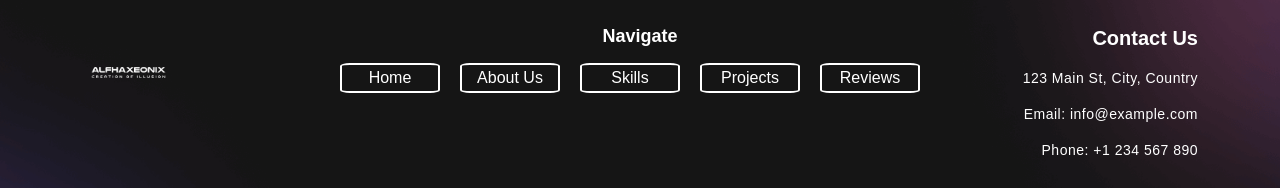
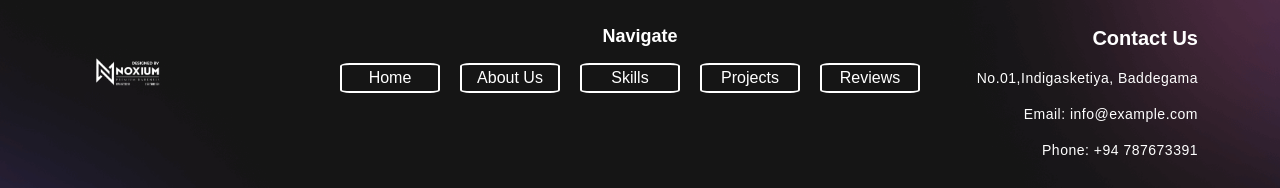
Before and after one commit to VishishtaDilsara/Alfa_project, a React (Create React App) app: page / in a window 1280 px wide. Shown: the part 4481-4669 px from the top of the page. Built offline with nearby package versions, Linux system fonts and the light colour scheme.

Commit message:
Let's Connect Buttons connected with Whatsapp

```diff
--- a/src/components/Banner.js
+++ b/src/components/Banner.js
@@ -81,7 +81,11 @@ export const Banner = () => {
                     UI/UX, bringing innovative ideas to life with a modern and
                     professional touch.
                   </p>
-                  <button onClick={() => console.log("connect")}>
+                  <button
+                    onClick={() =>
+                      window.open("https://wa.me/94787673391", "_blank")
+                    }
+                  >
                     Let's connect <ArrowRightCircle size={25} />
                   </button>
                 </div>
--- a/src/components/Footer.js
+++ b/src/components/Footer.js
@@ -1,5 +1,5 @@
 import { Container, Row, Col } from "react-bootstrap";
-import logo from "../assets/img/NAME.png";
+import logo from "../assets/img/Noxium Logo full.png";
 import navIcon1 from "../assets/img/nav-icon1.svg";
 import navIcon2 from "../assets/img/nav-icon2.svg";
 import navIcon3 from "../assets/img/nav-icon3.svg";
@@ -39,9 +39,9 @@ export const Footer = () => {
           {/* Contact Section */}
           <Col md={4} sm={12} className="text-center text-sm-end">
             <h5 className="footer-heading-contact">Contact Us</h5>
-            <p>123 Main St, City, Country</p>
+            <p>No.01,Indigasketiya, Baddegama</p>
             <p>Email: info@example.com</p>
-            <p>Phone: +1 234 567 890</p>
+            <p>Phone: +94 787673391</p>
             <div className="social-icon mt-3">
               <a href="">
                 <img src={navIcon1} alt="Icon 1" />
--- a/src/components/NavBar.js
+++ b/src/components/NavBar.js
@@ -95,7 +95,10 @@ export const NavBar = () => {
                 <img src={navIcon3} alt="" />
               </a>
             </div>
-            <button className="vvd" onClick={() => console.log("connect")}>
+            <button
+              className="vvd"
+              onClick={() => window.open("https://wa.me/94787673391", "_blank")}
+            >
               <span>Let's Connect</span>
             </button>
           </span>
```
